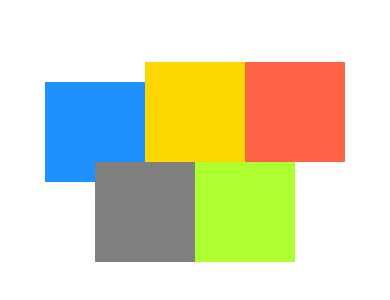
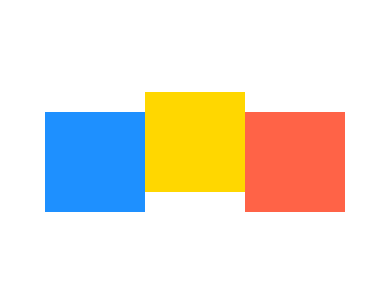
Before and after one commit to l33th/Learn-React-Native, a React Native app: screen / in a window 390 px wide. Shown: the part 260-560 px from the top of the page. Built offline with nearby package versions, Linux system fonts and the light colour scheme.

Commit message:
top, bottom, left, right

```diff
--- a/App.js
+++ b/App.js
@@ -19,14 +19,25 @@ export default function App() {
           backgroundColor: 'dodgerblue',
           width: 100,
           height: 100,
-          top: 20,
         }}
       />
-      <View style={{ backgroundColor: 'gold', width: 100, height: 100 }} />
-      <View style={{ backgroundColor: 'tomato', width: 100, height: 100 }} />
-      <View style={{ backgroundColor: 'grey', width: 100, height: 100 }} />
       <View
-        style={{ backgroundColor: 'greenyellow', width: 100, height: 100 }}
+        style={{
+          backgroundColor: 'gold',
+          width: 100,
+          height: 100,
+          top: -20,
+          // bottom: -20,
+          // left: -20,
+          // right: -20,
+        }}
+      />
+      <View
+        style={{
+          backgroundColor: 'tomato',
+          width: 100,
+          height: 100,
+        }}
       />
     </View>
   );
```
